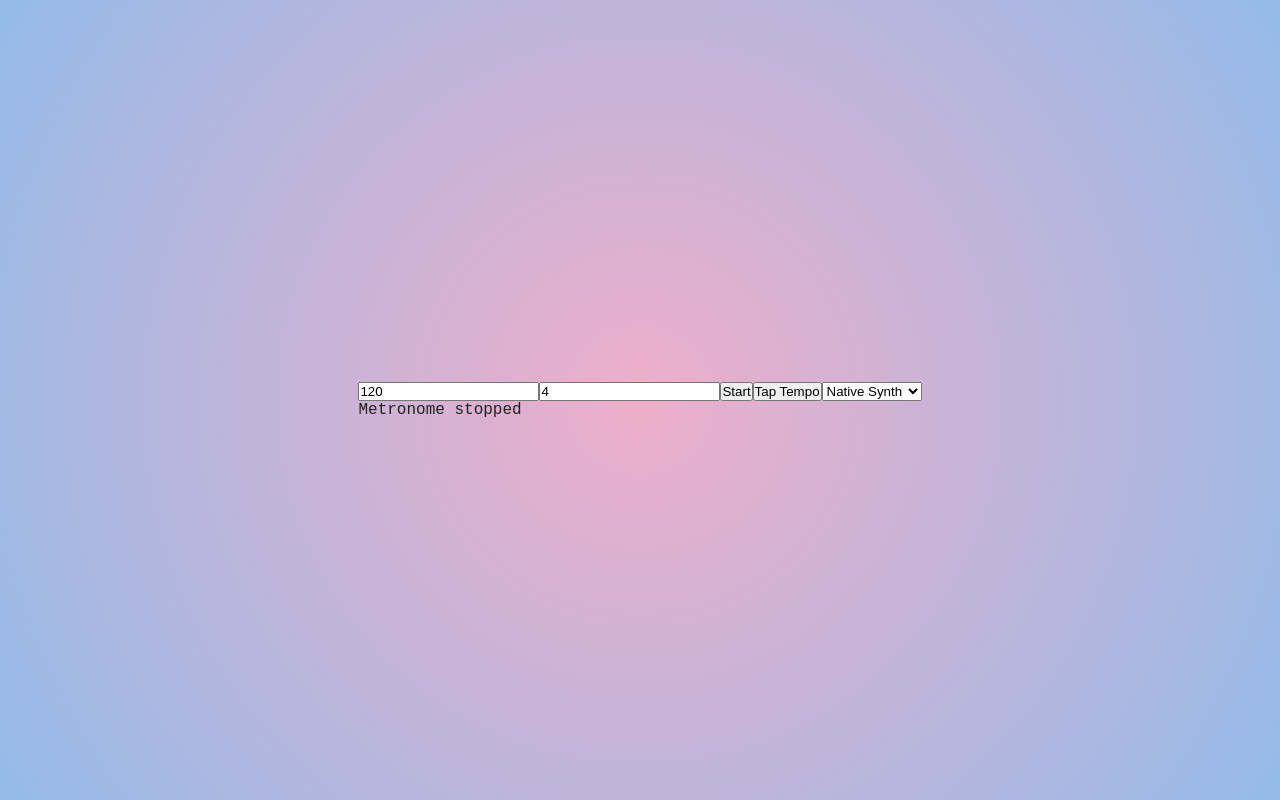
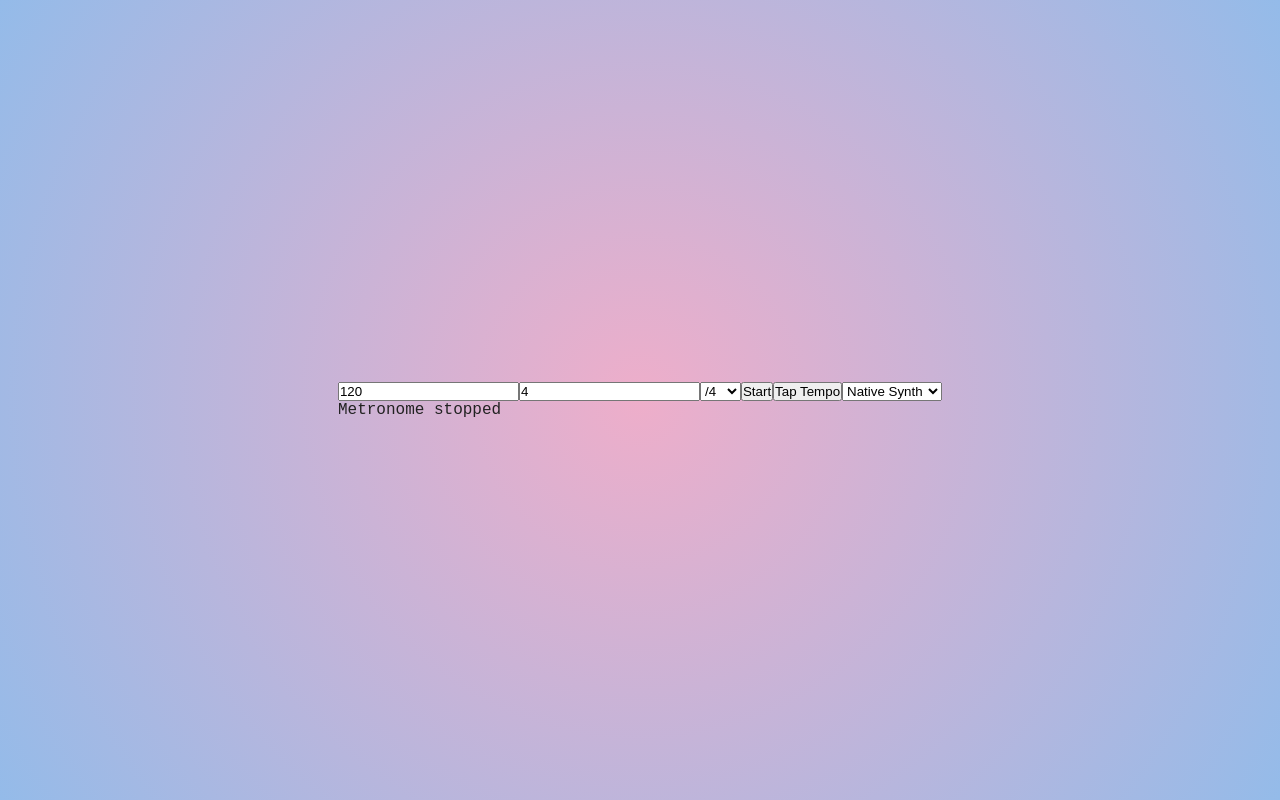
Before and after one commit to navickasm/metreo, a Next.js app: page / in a window 1280 px wide. Built offline with nearby package versions, Linux system fonts and the light colour scheme; no server answers.

Commit message:
Added note value

```diff
--- a/app/page.tsx
+++ b/app/page.tsx
@@ -7,6 +7,7 @@ const Metronome = () => {
   const [bpm, setBpm] = useState(120);
   const [soundType, setSoundType] = useState('sound-native');
   const [beatsPerMeasure, setBeatsPerMeasure] = useState(4);
+  const [noteValue, setNoteValue] = useState(4);
   const [currentBeat, setCurrentBeat] = useState(0);
 
   const setTapTimes = useState<number[]>([])[1];
@@ -127,6 +128,13 @@ const Metronome = () => {
     }
   };
 
+  const handleNoteValueChange = (event: React.ChangeEvent<HTMLSelectElement>) => {
+    const newNoteValue = Number(event.target.value);
+    if (!isNaN(newNoteValue) && newNoteValue > 0) {
+      setNoteValue(newNoteValue);
+    }
+  };
+
   const handleSoundChange = (event: React.ChangeEvent<HTMLSelectElement>) => {
     setSoundType(event.target.value);
   };
@@ -174,6 +182,12 @@ const Metronome = () => {
             onChange={handleBeatsPerMeasureChange}
             min="1"
         />
+        <select onChange={handleNoteValueChange} value={noteValue}>
+          <option value="2">/2</option>
+          <option value="4">/4</option>
+          <option value="8">/8</option>
+          <option value="16">/16</option>
+        </select>
         <button onClick={togglePlay}>
           {isPlaying ? 'Stop' : 'Start'}
         </button>
@@ -182,7 +196,7 @@ const Metronome = () => {
           <option value="sound-native">Native Synth</option>
           <option value="sound-ableton">Ableton Click</option>
         </select>
-        <p>{isPlaying ? `Playing at ${bpm} BPM - Beat ${currentBeat} of ${beatsPerMeasure}` : 'Metronome stopped'}</p>
+        <p>{isPlaying ? `Playing at ${bpm} BPM - Beat ${currentBeat} of ${beatsPerMeasure} in ${beatsPerMeasure}/${noteValue}` : 'Metronome stopped'}</p>
       </div>
   );
 };
```
